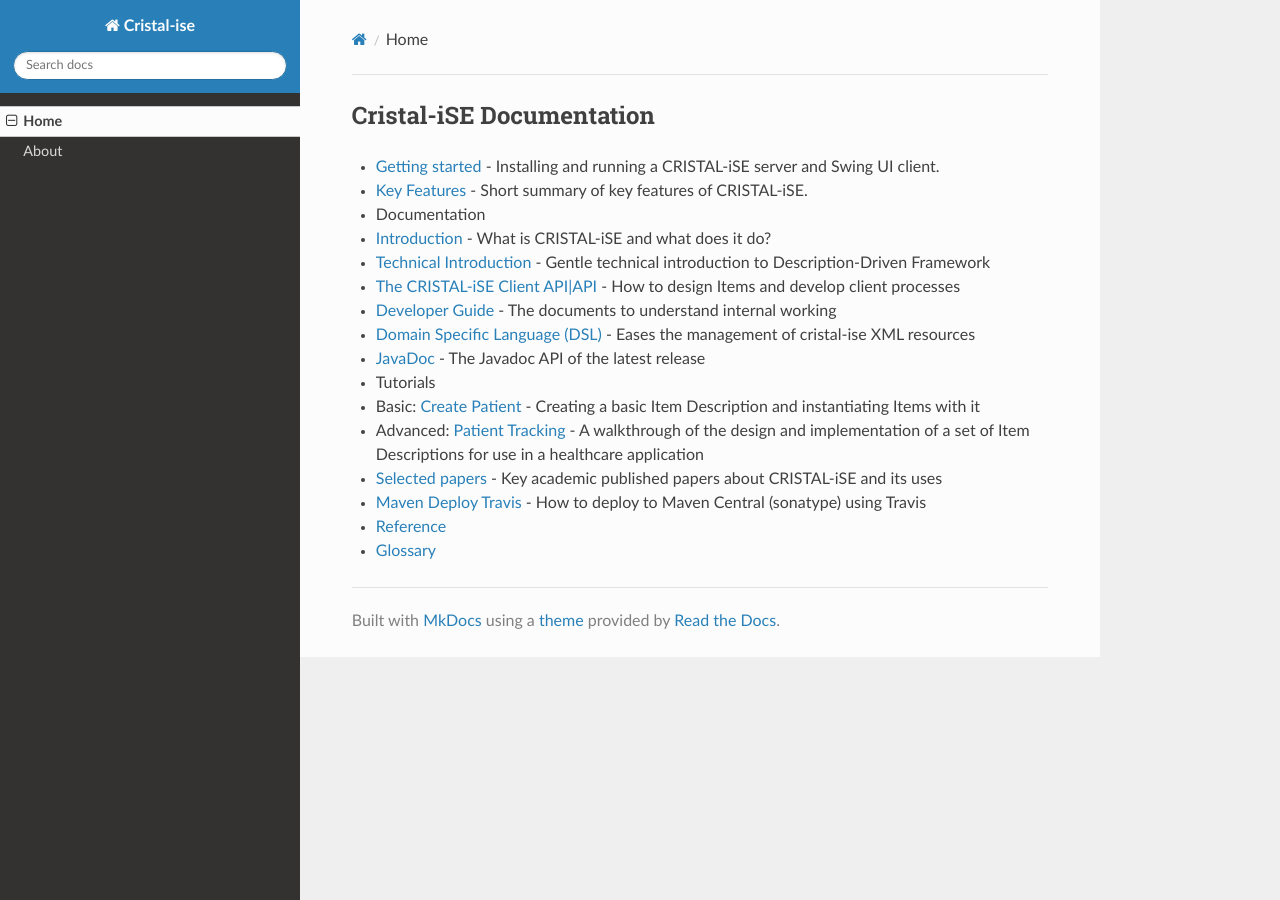
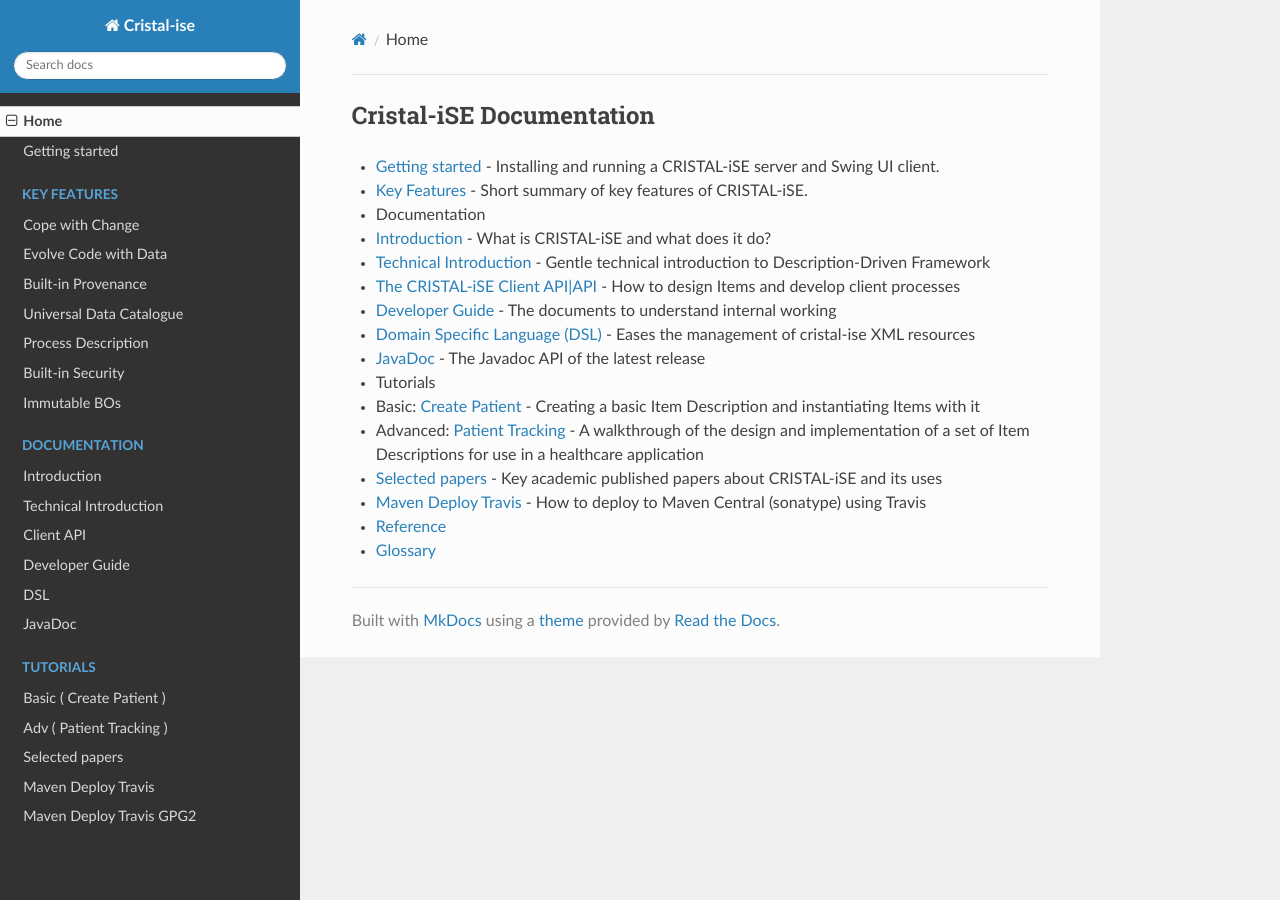
Before and after one commit to cristal-ise/cristal-ise, an MkDocs documentation site: the page built from docs/index.md, in a window 1280 px wide. Built offline with MkDocs 1.6.1, drawn with Linux system fonts in a browser that asks for light colours; nearby versions of some CDN libraries.

Commit message:
modify sidebar menu

```diff
--- a/mkdocs.yml
+++ b/mkdocs.yml
@@ -1,5 +1,27 @@
 site_name: Cristal-ise
 nav:
     - Home: index.md
-    - About: about.md
+    - Getting started: Getting-started.md
+    - Key features:
+        - Cope with Change: Cope-with-Change
+        - Evolve Code with Data: Evolve-Code-with-Data
+        - Built-in Provenance: Built-in-Provenance
+        - Universal Data Catalogue: Universal-Data-Catalogue
+        - Process Description: Process-Description
+        - Built-in Security: Built-in-Security
+        - Immutable BOs: Immutable-BOs
+    - Documentation:
+        - Introduction: Introduction
+        - Technical Introduction: Technical-Introduction
+        - Client API: API
+        - Developer Guide: Developer-Guide
+        - DSL: Domain-Specific-Language-(DSL)
+        - JavaDoc: cristalise-kernel
+    - Tutorials:
+        - Basic ( Create Patient ): Basic-Tutorial
+        - Adv ( Patient Tracking ): tutorial-PatientTracking
+    - Selected papers: Selected-papers
+    - Maven Deploy Travis: Maven-Deploy-Travis
+    - Maven Deploy Travis GPG2: Maven-Deploy-Travis-GPG2
+
 theme: readthedocs
```
